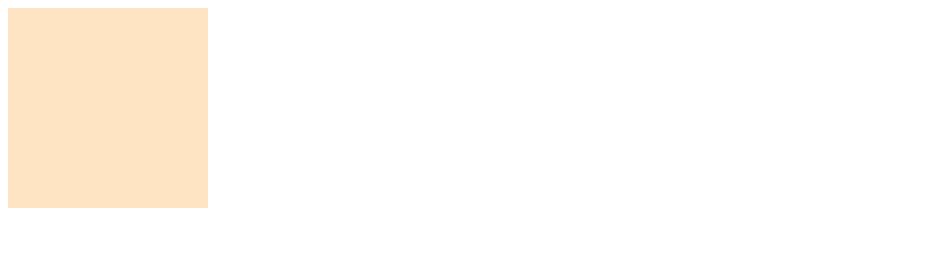
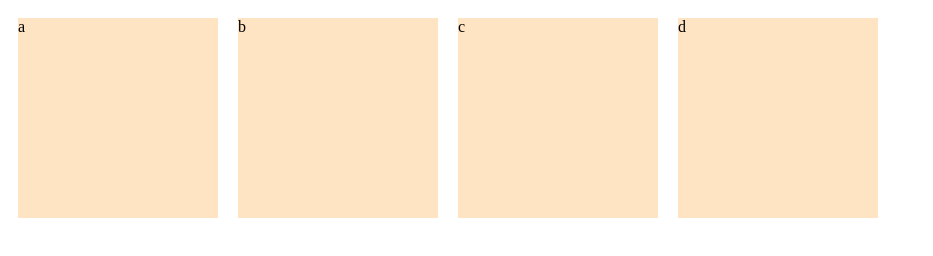
Before and after one commit to srushti5015/icp8-assign17, a plain HTML site: page index.html in a window 1280 px wide. Shown: the whole page, without its empty margins (0-933 px from the left). Drawn offline with Linux system fonts and the light colour scheme.

Commit message:
display flex applied

```diff
--- a/index.html
+++ b/index.html
@@ -6,18 +6,30 @@
     <title>Document</title>
     <style>
         .main{
+            display: flex;
 
         }
         .card{
             height: 200px;
             width: 200px;
             background-color: bisque;
+            margin: 10px;
+
         }
     </style>
 </head>
 <body>
     <div class="main">
-        <div class="card">
+        <div class="card">a
+
+        </div>
+        <div class="card">b
+
+        </div>
+        <div class="card">c
+
+        </div>
+        <div class="card">d
 
         </div>
     </div>
```
